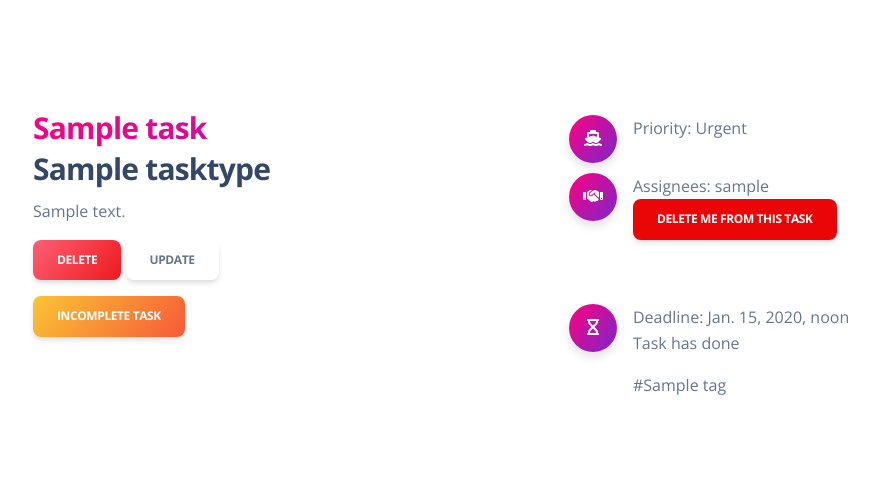
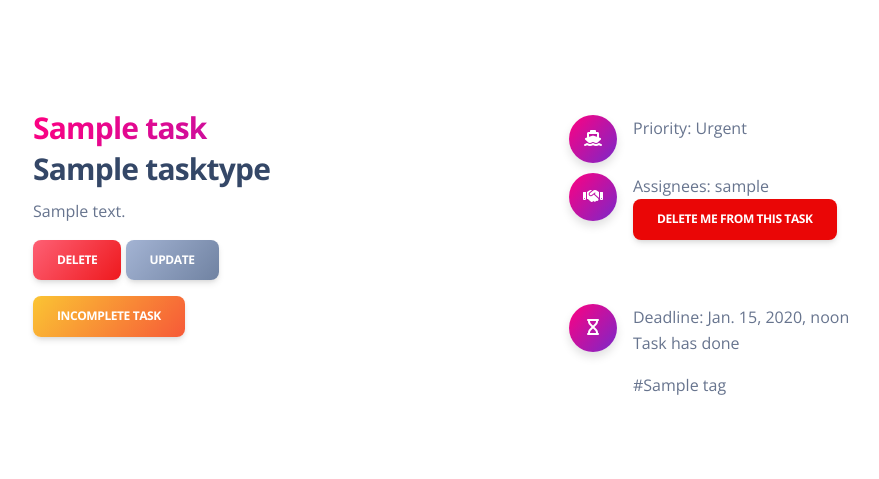
Before and after one commit to nicksetrakov/IT-Company-Task-Manager, a Django app: page /tasks/1/ in a window 1280 px wide. Shown: the part 211-690 px from the top of the page, without its empty margins (87-966 px from the left). Run offline with Django 4.2, Linux system fonts and the light colour scheme; a user stored in the database is signed in; tables that the repository leaves empty hold one stand-in row (values such as "Sample post"); some libraries are stand-ins or nearby versions.

Commit message:
fixed class of link

```diff
--- a/templates/task_manager/task_detail.html
+++ b/templates/task_manager/task_detail.html
@@ -11,7 +11,7 @@
           Delete
         </a>
 
-        <a href="{% url 'task_manager:task-update' pk=task.id %}" class="btn btn-gradient-secondary link-to-page">
+        <a href="{% url 'task_manager:task-update' pk=task.id %}" class="btn bg-gradient-secondary link-to-page">
           Update
         </a>
         {% if user in assignees %}
```
